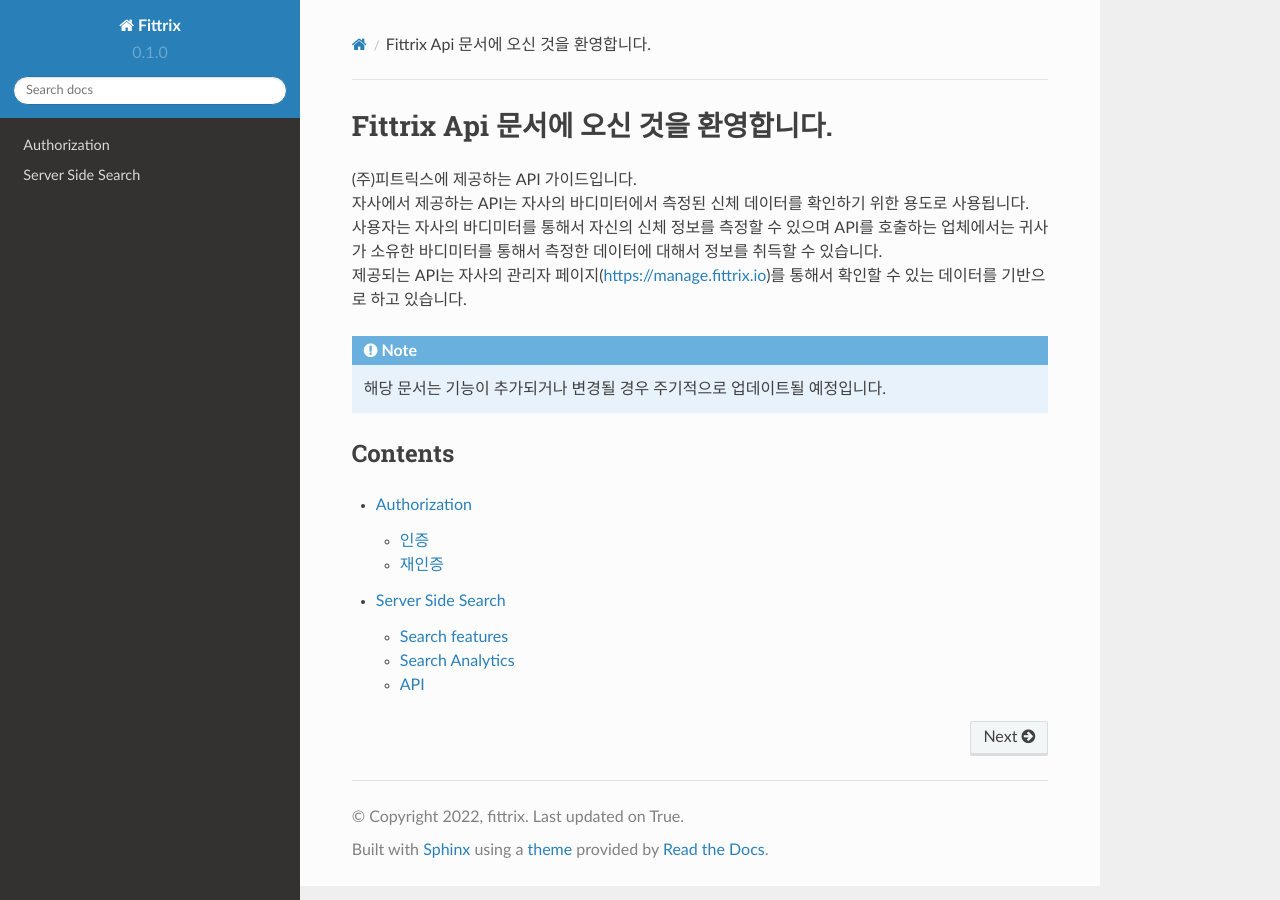
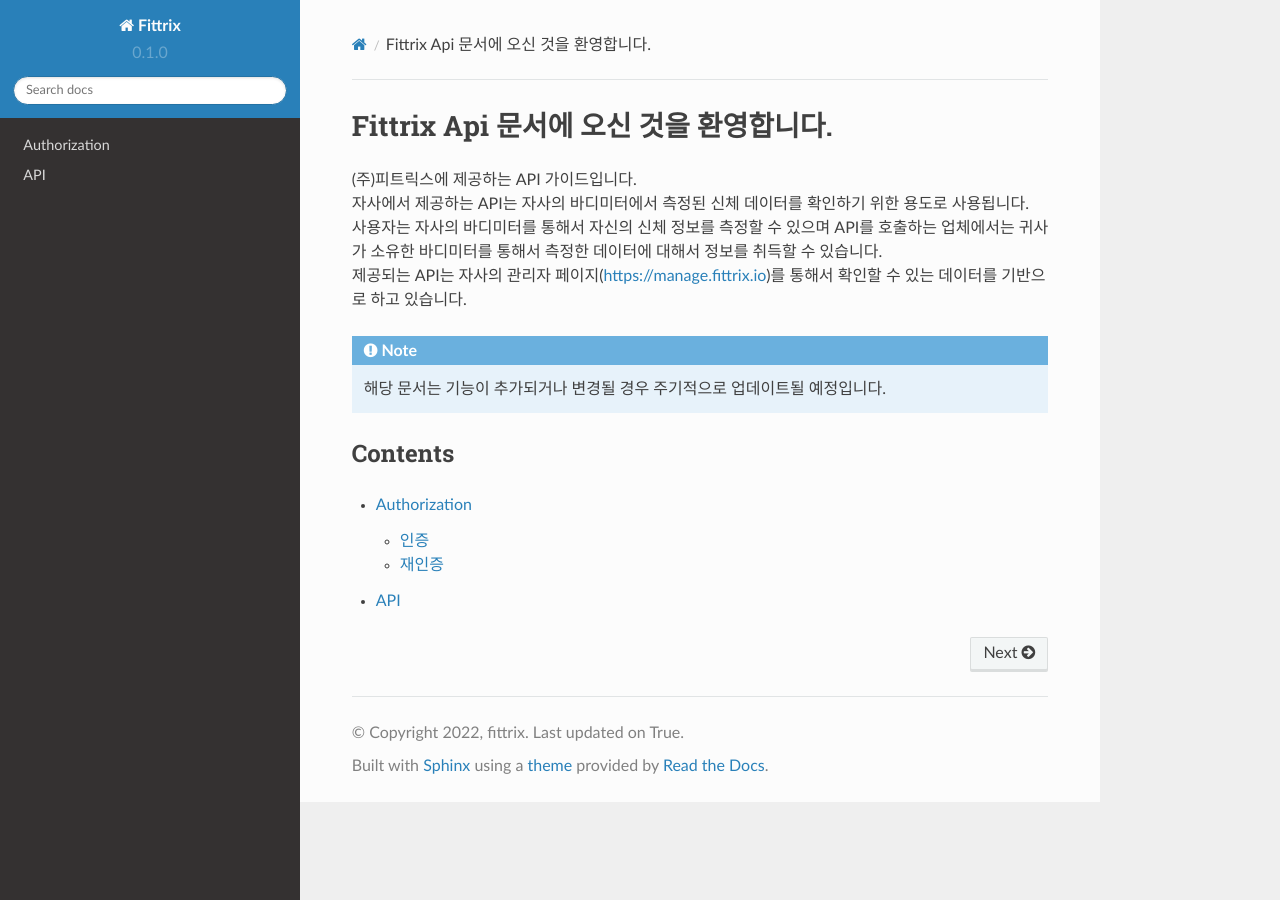
Before and after one commit to fittrix-dev/single_api, a Sphinx documentation site: the page built from docs/source/index.rst, in a window 1280 px wide. Built offline with Sphinx 7.4.7 and the Read the Docs theme 2.0.0, drawn with Linux system fonts in a browser that asks for light colours; part of the change alters nothing that is shown.

```diff
--- a/docs/source/api.rst
+++ b/docs/source/api.rst
@@ -1,84 +1,11 @@
-Server Side Search
-==================
+API
+=================================
 
-Read the Docs provides full-text search across all of the pages of all projects,
-this is powered by Elasticsearch_.
-You can search all projects at https://readthedocs.org/search/,
-or search only on your project from the :guilabel:`Search` tab of your project.
-
-We override the default search engine of your project with our search engine
-to provide you better results within your project.
-We fallback to the built-in search engine from your project
-if our search engine doesn't return any results,
-just in case we missed something |:smile:|
-
-Search features
----------------
-
-We offer a number of benefits compared to other documentation hosts:
-
-Search across :doc:`subprojects </subprojects>`
-   Subprojects allow you to host multiple discrete projects on a single domain.
-   Every subproject hosted on that same domain is included in the search results of the main project.
-
-Search results land on the exact content you were looking for
-   We index every heading in the document,
-   allowing you to get search results exactly to the content that you are searching for.
-   Try this out by searching for `"full-text search"`_.
-
-Full control over which results should be listed first
-   Set a custom rank per page,
-   allowing you to deprecate content, and always show relevant content to your users first.
-   See :ref:`config-file/v2:search.ranking`.
-
-Search across projects you have access to (|com_brand|)
-   This allows you to search across all the projects you access to in your Dashboard.
-   **Don't remember where you found that document the other day?
-   No problem, you can search across them all.**
-
-Special query syntax for more specific results.
-   We support a full range of search queries.
-   You can see some examples in our :ref:`guides/advanced-search:search query syntax` guide.
-
-Configurable.
-   Tweak search results according to your needs using a
-   :ref:`configuration file <config-file/v2:search>`.
-
-..
-   Code object searching
-      With the user of :doc:`Sphinx Domains <sphinx:/usage/restructuredtext/domains>` we are able to automatically provide direct search results to your Code objects.
-      You can try this out with our docs here by searching for
-      TODO: Find good examples in our docs, API maybe?
-
-.. _"full-text search": https://docs.readthedocs.io/en/latest/search.html?q=%22full-text+search%22
-
-Search Analytics
-----------------
-
-Know what your users are looking for in your docs.
-To see a list of the top queries and an overview from the last month,
-go to the :guilabel:`Admin` tab of your project,
-and then click on :guilabel:`Search Analytics`.
-
-.. figure:: /_static/images/search-analytics-demo.png
-   :width: 50%
-   :align: center
-   :alt: Search analytics demo
-
-   Search analytics demo
-
-.. _Elasticsearch: https://www.elastic.co/products/elasticsearch
-
-API
----
-
-If you are using :doc:`/commercial/index` you will need to replace
-https://readthedocs.org/ with https://readthedocs.com/ in all the URLs used in the following examples.
-Check :ref:`server-side-search:authentication and authorization` if you are using private versions.
+API는 인증을 통해서 JWT 토큰을 발급받은 이후에 호출이 가능합니다.
 
 .. warning::
 
-   This API isn't stable yet, some small things may change in the future.
+   해당 API는 아직 안정적이지 않으며, 변경될 가능성이 있습니다.
 
 .. http:get:: /api/v2/search/
 
--- a/docs/source/conf.py
+++ b/docs/source/conf.py
@@ -17,6 +17,7 @@ extensions = [
     'sphinx.ext.autodoc',
     'sphinx.ext.autosummary',
     'sphinx.ext.intersphinx',
+    "sphinxcontrib.httpdomain",
 ]
 
 intersphinx_mapping = {
```
